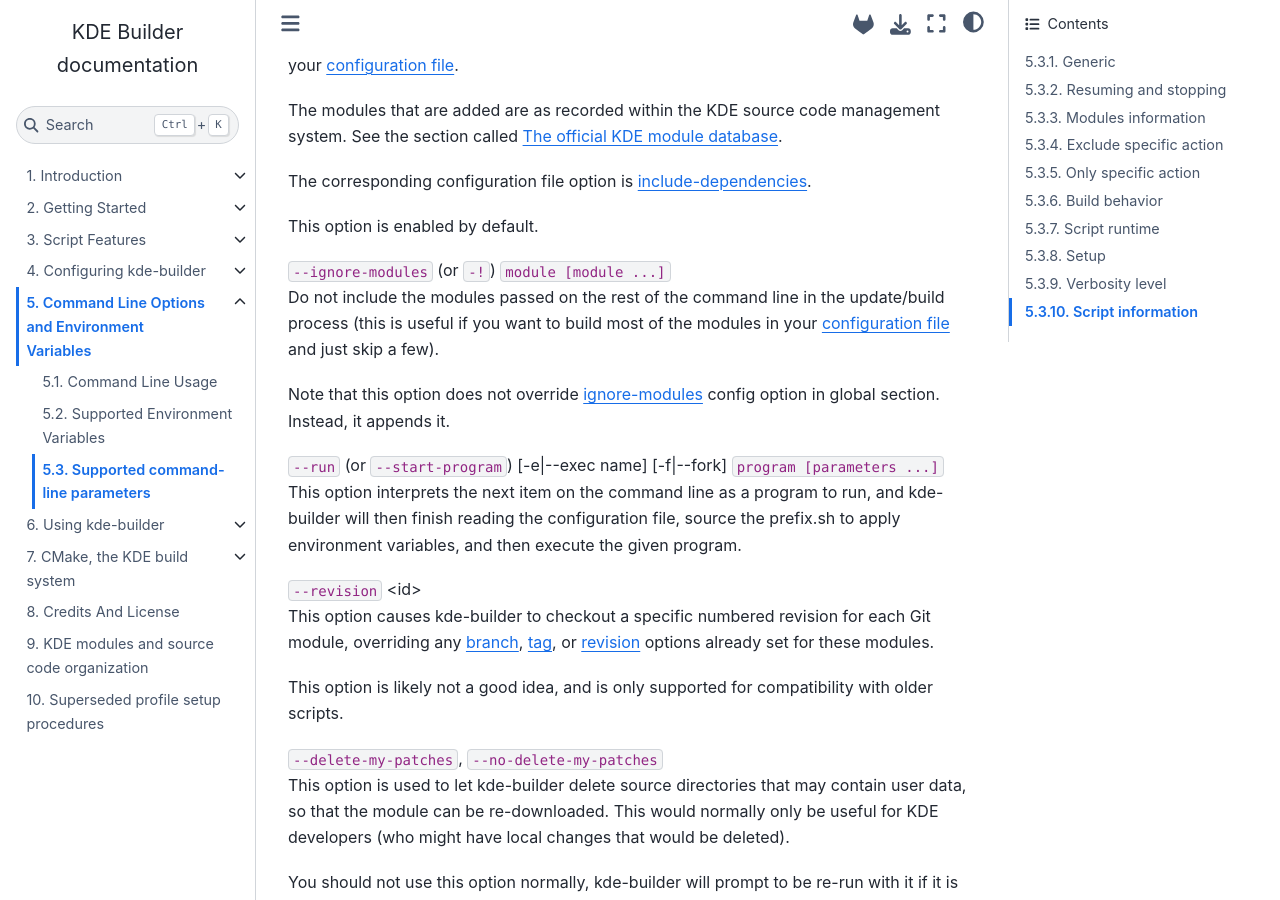
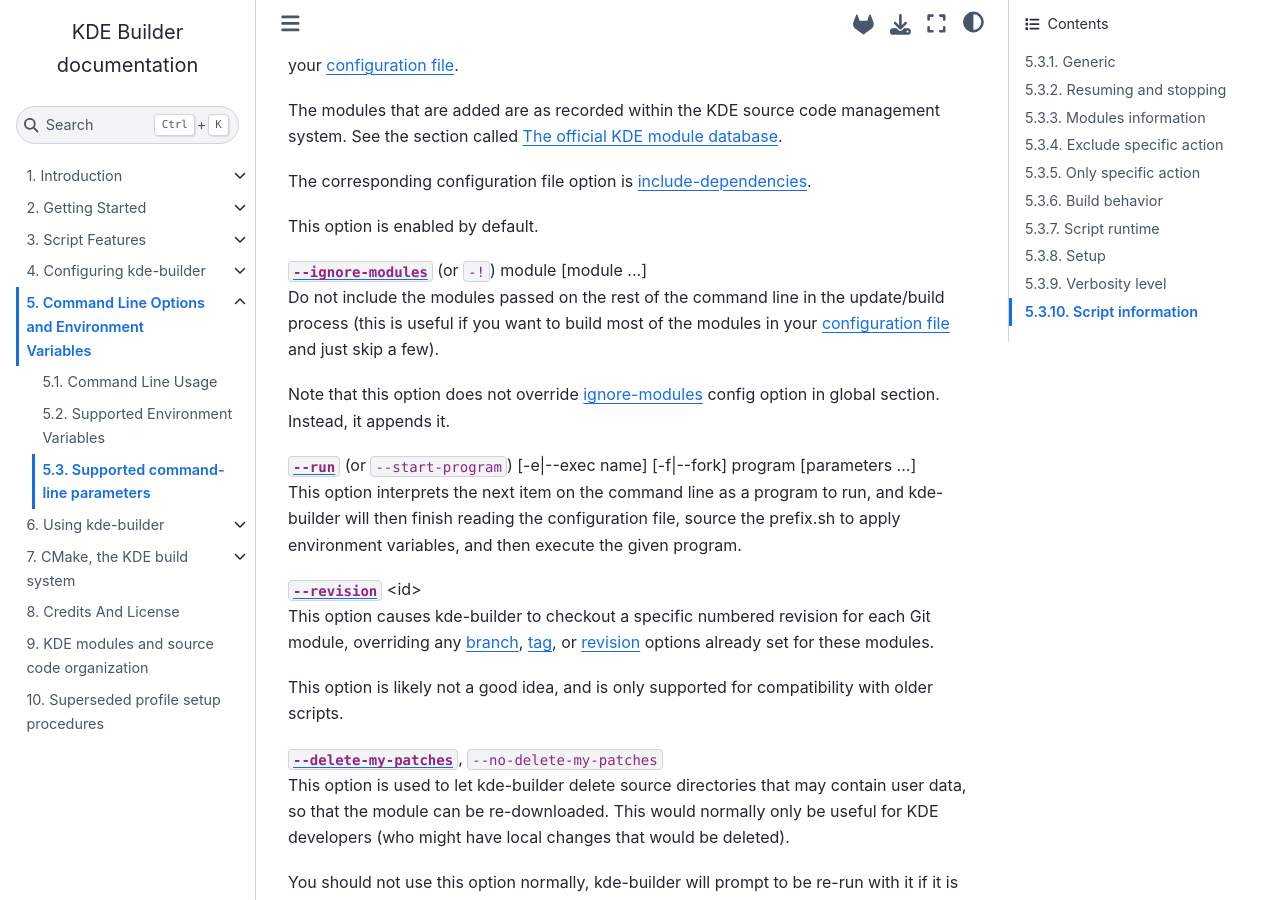
Before and after one commit to KDE/kde-builder, a Sphinx documentation site: the page built from doc/chapter_05/supported-cmdline-params.md, in a window 1280 px wide and 900 px high, scrolled down 771 px. Built offline with Sphinx 7.4.7 and the Sphinx Book theme 1.1.4, drawn with Linux system fonts in a browser that asks for light colours; some of the changed lines change nothing that is shown.

Commit message:
doc: Add links in cmdline options

````diff
--- a/doc/chapter_05/supported-cmdline-params.md
+++ b/doc/chapter_05/supported-cmdline-params.md
@@ -4,7 +4,7 @@
 ## Generic
 
 (cmdline-pretend)=
-`--pretend` (or `--dry-run` or `-p`)
+[`--pretend`](cmdline-pretend) (or `--dry-run` or `-p`)
 kde-builder will run through the update and build process, but instead
 of performing any actions to update or build, will instead output what
 the script would have done (e.g. what commands to run, general steps
@@ -25,7 +25,7 @@
 ```
 
 (cmdline-include-dependencies)=
-`--include-dependencies` (or `-d`), `--no-include-dependencies` (or `-D`)
+[`--include-dependencies`](cmdline-include-dependencies) (or `-d`), `--no-include-dependencies` (or `-D`)
 This option causes kde-builder to automatically include other KDE and
 Qt modules in the build, if required for the modules you have requested
 to build on the command line or in your [configuration
@@ -40,7 +40,7 @@
 This option is enabled by default.
 
 (cmdline-ignore-modules)=
-`--ignore-modules` (or `-!`) `module [module ...]`
+[`--ignore-modules`](cmdline-ignore-modules) (or `-!`) module \[module ...]
 Do not include the modules passed on the rest of the command line in the
 update/build process (this is useful if you want to build most of the
 modules in your [configuration file](../chapter_02/configure-data) and just skip a
@@ -51,14 +51,14 @@
 Instead, it appends it.
 
 (cmdline-run)=
-`--run` (or `--start-program`) \[-e\|--exec name\] \[-f\|--fork\] `program [parameters ...]`
+[`--run`](cmdline-run) (or `--start-program`) \[-e\|--exec name\] \[-f\|--fork\] program \[parameters ...\]
 This option interprets the next item on the command line as a program to
 run, and kde-builder will then finish reading the configuration file,
 source the prefix.sh to apply environment variables, and then execute
 the given program.
 
 (cmdline-revision)=
-`--revision` \<id\>
+[`--revision`](cmdline-revision) \<id\>
 This option causes kde-builder to checkout a specific numbered revision
 for each Git module, overriding any [branch](#conf-branch),
 [tag](#conf-tag), or [revision](#conf-revision) options already set for
@@ -68,7 +68,7 @@
 compatibility with older scripts.
 
 (cmdline-delete-my-patches)=
-`--delete-my-patches`, `--no-delete-my-patches`
+[`--delete-my-patches`](cmdline-delete-my-patches), `--no-delete-my-patches`
 This option is used to let kde-builder delete source directories that
 may contain user data, so that the module can be re-downloaded. This
 would normally only be useful for KDE developers (who might have local
@@ -78,7 +78,7 @@
 re-run with it if it is needed.
 
 (cmdline-delete-my-settings)=
-`--delete-my-settings`, `--no-delete-my-settings`
+[`--delete-my-settings`](cmdline-delete-my-settings), `--no-delete-my-settings`
 This option is used to let kde-builder overwrite existing files which
 may contain user data.
 
@@ -87,7 +87,7 @@
 re-run with it if it is needed.
 
 (cmdline-option-name)=
-`--<option-name>` \<value\>
+[`--<option-name>`](cmdline-option-name) \<value\>
 You can use this option to override an option in your [configuration
 file](../chapter_02/configure-data) for every module. For instance, to override the
 [log-dir](#conf-log-dir) option, you would do: `--log-dir /path/to/dir`.
@@ -101,14 +101,14 @@
 ```
 
 (cmdline-set-module-option-value)=
-`--set-module-option-value <module-name>,<option-name>,<option-value>`
+[`--set-module-option-value`](cmdline-set-module-option-value) \<module-name\>,\<option-name\>,\<option-value\>
 You can use this option to override an option in your [configuration
 file](../chapter_02/configure-data) for a specific module.
 
 ## Resuming and stopping
 
 (cmdline-resume-from)=
-`--resume-from` (or `--from` or `-f`) \<module\>
+[`--resume-from`](cmdline-resume-from) (or `--from` or `-f`) \<module\>
 This option is used to resume the build starting from the given module.
 You should not specify other module names on the command line.
 
@@ -123,7 +123,7 @@
 complete the build.
 
 (cmdline-resume-after)=
-`--resume-after` (or `--after` or `-a`) \<module\>
+[`--resume-after`](cmdline-resume-after) (or `--after` or `-a`) \<module\>
 This option is used to resume the build starting after the given module.
 You should not specify other module names on the command line.
 
@@ -139,7 +139,7 @@
 the next module.
 
 (cmdline-resume)=
-`--resume`
+[`--resume`](cmdline-resume)
 This option can be used to run kde-builder after it has had a build
 failure.
 
@@ -151,7 +151,7 @@
 before, without fiddling with `--resume-from` and `--stop-before`.
 
 (cmdline-stop-before)=
-`--stop-before` (or `--until`) \<module\>
+[`--stop-before`](cmdline-stop-before) (or `--until`) \<module\>
 This option is used to stop the normal build process just *before* a
 module would ordinarily be built.
 
@@ -160,7 +160,7 @@
 `moduleA`.
 
 (cmdline-stop-after)=
-`--stop-after` (or `--to`) \<module\>
+[`--stop-after`](cmdline-stop-after) (or `--to`) \<module\>
 This option is used to stop the normal build process just *after* a
 module would ordinarily be built.
 
@@ -169,7 +169,7 @@
 and `moduleB`.
 
 (cmdline-stop-on-failure)=
-`--stop-on-failure`, `--no-stop-on-failure`
+[`--stop-on-failure`](cmdline-stop-on-failure), `--no-stop-on-failure`
 This option controls if the build will be aborted as soon as a failure
 occurs. Default behavior is --stop-on-failure. You may override it if
 you wish to press on with the rest of the modules in the build, to avoid
@@ -179,7 +179,7 @@
 option.
 
 (cmdline-rebuild-failures)=
-`--rebuild-failures`
+[`--rebuild-failures`](cmdline-rebuild-failures)
 Use this option to build only those modules which failed to build on a
 previous kde-builder run. This is useful if a significant number of
 failures occurred mixed with successful builds. After fixing the issue
@@ -196,7 +196,7 @@
 ## Modules information
 
 (cmdline-query)=
-`--query` `mode`
+[`--query`](cmdline-query) mode
 This command causes kde-builder to query a parameter of the modules in
 the build list (either passed on the command line or read in from the
 configuration file), outputting the result to screen (one module per
@@ -246,7 +246,7 @@
 ```
 
 (cmdline-dependency-tree)=
-`--dependency-tree`
+[`--dependency-tree`](cmdline-dependency-tree)
 Prints out dependency information on the modules that would be built
 using a tree format (recursive). Listed information also includes which
 specific commit/branch/tag is depended on and whether the dependency
@@ -254,20 +254,20 @@
 applications with many dependencies.
 
 (cmdline-dependency-tree-fullpath)=
-`--dependency-tree-fullpath`
+[`--dependency-tree-fullpath`](cmdline-dependency-tree-fullpath)
 Prints out dependency information on the modules that would be built
 using a tree format (recursive). In fullpath format. Note: the generated
 output may become quite large for applications with many dependencies.
 
 (cmdline-list-installed)=
-`--list-installed`
+[`--list-installed`](cmdline-list-installed)
 Print installed modules and exit. This can be used to generate
 autocompletion for the --run option.
 
 ## Exclude specific action
 
 (cmdline-no-metadata)=
-`--no-metadata` (or `-M`)
+[`--no-metadata`](cmdline-no-metadata) (or `-M`)
 Do not automatically download the extra metadata needed for KDE git
 modules. The source updates for the modules themselves will still occur
 unless you pass [--no-src](#cmdline-no-src) as well.
@@ -280,42 +280,42 @@
 this option for subsequent runs.
 
 (cmdline-no-src)=
-`--no-src` (or `-S`)
+[`--no-src`](cmdline-no-src) (or `-S`)
 Skip contacting the Git server.
 
 (cmdline-no-build)=
-`--no-build`
+[`--no-build`](cmdline-no-build)
 Skip the build process.
 
 (cmdline-no-install)=
-`--no-install`
+[`--no-install`](cmdline-no-install)
 Do not automatically install packages after they are built.
 
 ## Only specific action
 
 (cmdline-metadata-only)=
-`--metadata-only`
+[`--metadata-only`](cmdline-metadata-only)
 Only perform the metadata download process. kde-builder normally
 handles this automatically, but you might manually use this to allow the
 `--pretend` command line option to work.
 
 (cmdline-src-only)=
-`--src-only` (or `-s`)
+[`--src-only`](cmdline-src-only) (or `-s`)
 Only perform the source update.
 
 (cmdline-build-only)=
-`--build-only`
+[`--build-only`](cmdline-build-only)
 Only perform the build process.
 
 (cmdline-install-only)=
-`--install-only`
+[`--install-only`](cmdline-install-only)
 If this is the only command-line option, it tries to install all the
 modules contained in `log/latest/build-status`. If command-line options
 are specified after this option, they are all assumed to be modules to
 install (even if they did not successfully build on the last run).
 
 (cmdline-build-system-only)=
-`--build-system-only`
+[`--build-system-only`](cmdline-build-system-only)
 This option causes kde-builder to abort building a module just before
 the `make` command would have been run. This is supported for
 compatibility with older versions only, this effect is not helpful for
@@ -324,7 +324,7 @@
 ## Build behavior
 
 (cmdline-build-when-unchanged)=
-`--build-when-unchanged` (or `--force-build`), `--no-build-when-unchanged` (or `--no-force-build`)
+[`--build-when-unchanged`](cmdline-build-when-unchanged) (or `--force-build`), `--no-build-when-unchanged` (or `--no-force-build`)
 Enabling this option explicitly disables skipping the build process (an
 optimization controlled by the
 [build-when-unchanged](#conf-build-when-unchanged) option). This is
@@ -333,11 +333,11 @@
 default.
 
 (cmdline-refresh-build)=
-`--refresh-build` (or `-r`)
+[`--refresh-build`](cmdline-refresh-build) (or `-r`)
 Recreate the build system and make from scratch.
 
 (cmdline-reconfigure)=
-`--reconfigure`
+[`--reconfigure`](cmdline-reconfigure)
 Run `cmake` (for KDE modules) or `configure` (for Qt) again, without
 cleaning the build directory. You should not normally have to specify
 this, as kde-builder will detect when you change the relevant options
@@ -345,20 +345,20 @@
 `--refresh-build` is used.
 
 (cmdline-install-dir)=
-`--install-dir path`
+[`--install-dir path`](cmdline-install-dir)
 This allows you to change the directory where modules will be installed
 to. This option implies [`--reconfigure`](#cmdline-reconfigure), but
 using [`--refresh-build`](#cmdline-refresh-build) may still be required.
 
 (cmdline-generate-vscode-project-config)=
-`--generate-vscode-project-config`, `--no-generate-vscode-project-config`
+[`--generate-vscode-project-config`](cmdline-generate-vscode-project-config), `--no-generate-vscode-project-config`
 Generate a `.vscode` directory with configurations for building and
 debugging in Visual Studio Code. This option is disabled by default.
 
 ## Script runtime
 
 (cmdline-async)=
-`--async`, `--no-async`
+[`--async`](cmdline-async), `--no-async`
 Enables or disables the [asynchronous mode](#conf-async), which can
 perform the source code updates and module builds at the same time. If
 disabled, the update will be performed in its entirety before the build
@@ -368,19 +368,19 @@
 by default.
 
 (cmdline-color)=
-`--color` (or `--colorful-output`), `--no-color` (or `--no-colorful-output`)
+[`--color`](cmdline-color) (or `--colorful-output`), `--no-color` (or `--no-colorful-output`)
 Enable or disable colorful output. By default, this option is enabled
 for interactive terminals.
 
 (cmdline-nice)=
-`--nice` (or `--niceness`) \<value\>
+[`--nice`](cmdline-nice) (or `--niceness`) \<value\>
 This value adjusts the computer CPU priority requested by kde-builder,
 and should be in the range of 0-20. 0 is highest priority (because it is
 the least “nice”), 20 is the lowest priority. This option defaults to
 10.
 
 (cmdline-rc-file)=
-`--rc-file` \<file\>
+[`--rc-file`](cmdline-rc-file) \<file\>
 The file to read the configuration options from. The default value for
 this parameter is `kdesrc-buildrc` (checked in the current working
 directory). If this file doesn't exist, `~/.config/kdesrc-buildrc`
@@ -390,7 +390,7 @@
 ## Setup
 
 (cmdline-initial-setup)=
-`--initial-setup`
+[`--initial-setup`](cmdline-initial-setup)
 Has kde-builder perform the one-time initial setup necessary to prepare
 the system for kde-builder to operate, and for the newly-installed KDE
 software to run.
@@ -406,7 +406,7 @@
 implementation) it additionally uses "--install-distro-packages-perl".
 
 (cmdline-install-distro-packages)=
-`--install-distro-packages`
+[`--install-distro-packages`](cmdline-install-distro-packages)
 Installs distro packages (on supported Linux distributions) necessary to
 prepare the system for kde-builder to operate, and for the
 newly-installed KDE software to run.
@@ -414,7 +414,7 @@
 See also `--initial-setup`
 
 (cmdline-generate-config)=
-`--generate-config`
+[`--generate-config`](cmdline-generate-config)
 Generate the kde-builder configuration file.
 
 See also `--initial-setup`
@@ -422,44 +422,44 @@
 ## Verbosity level
 
 (cmdline-debug)=
-`--debug`
+[`--debug`](cmdline-debug)
 Enables debug mode for the script. Currently, this means that all output
 will be dumped to the standard output in addition to being logged in the
 log directory like normal. Also, many functions are much more verbose
 about what they are doing in debugging mode.
 
 (cmdline-quiet)=
-`--quiet` (or `--quite` or `-q`)
+[`--quiet`](cmdline-quiet) (or `--quite` or `-q`)
 Do not be as noisy with the output. With this switch only the basics are
 output.
 
 (cmdline-really-quiet)=
-`--really-quiet`
+[`--really-quiet`](cmdline-really-quiet)
 Only output warnings and errors.
 
 (cmdline-verbose)=
-`--verbose`
+[`--verbose`](cmdline-verbose)
 Be very descriptive about what is going on, and what kde-builder is
 doing.
 
 ## Script information
 
 (cmdline-version)=
-`--version` (or `-v`)
+[`--version`](cmdline-version) (or `-v`)
 Display the program version.
 
 (cmdline-help)=
-`--help` (or `-h`)
+[`--help`](cmdline-help) (or `-h`)
 Only display simple help on this script.
 
 (cmdline-show-info)=
-`--show-info`
+[`--show-info`](cmdline-show-info)
 Displays information about kde-builder and the operating system, that
 may prove useful in bug reports or when asking for help in forums or
 mailing lists.
 
 (cmdline-show-options-specifiers)=
-`--show-options-specifiers`
+[`--show-options-specifiers`](cmdline-show-options-specifiers)
 Print the specifier lines (in the format that GetOpts::Long accepts) for
 all command line options supported by the script. This may be used by
 developers, for example, for generating zsh autocompletion functions.
````
